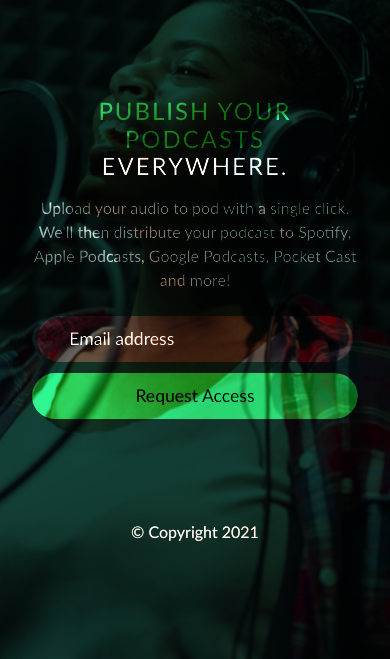
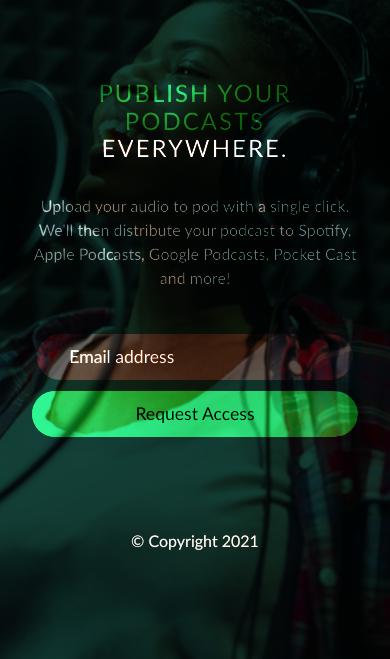
Before and after one commit to jorgevds/pod, a plain HTML site: page index.html in a window 390 px wide. Shown: the part 185-844 px from the top of the page. Drawn offline with Linux system fonts and the light colour scheme.

Commit message:
paddings and margins mobile view

```diff
--- a/style/main.css
+++ b/style/main.css
@@ -214,12 +214,13 @@ footer {
         width: auto;
     }
     .copy {
-        padding: 1rem 0;
+        padding: 2rem 0 1rem 0;
         width: unset;
     }
     form {
         background: none;
         flex-direction: column;
+        margin-top: 20px !important;
     }
     input[type=email] {
         background: rgb(53, 53, 53);
```
